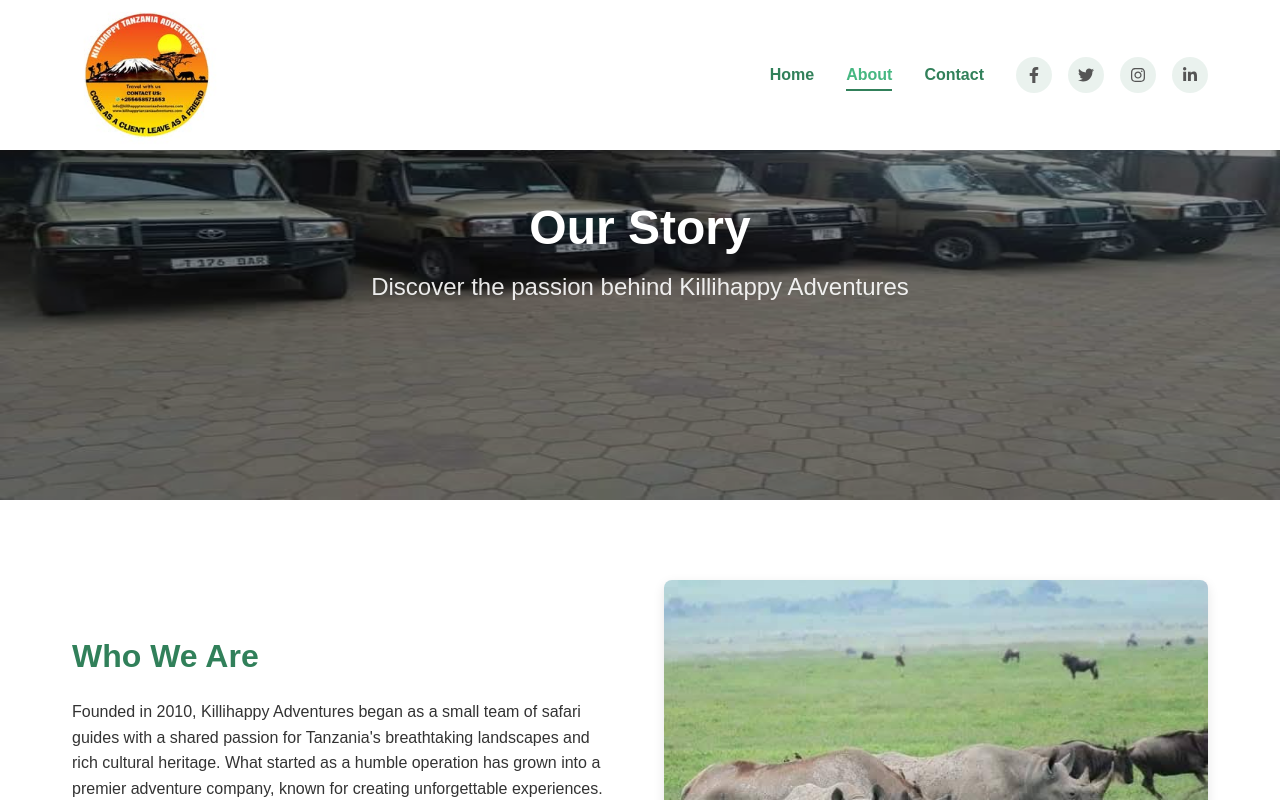
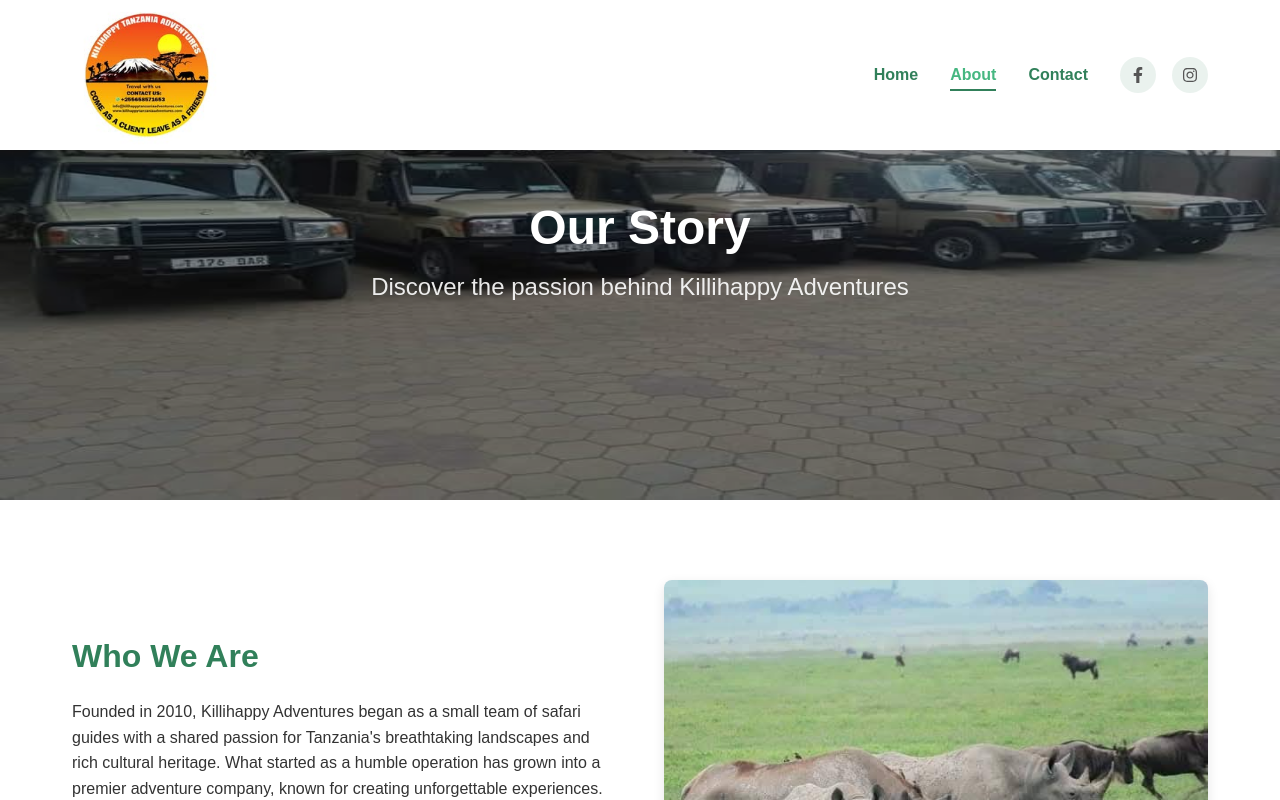
Before and after one commit to IBUNHABIBU/killi, a Next.js app: page /about in a window 1280 px wide. Shown: the top 800 px of the page. Built offline with nearby package versions, Linux system fonts and the light colour scheme.

Commit message:
Add contact form

```diff
--- a/src/app/components/Navigation/Navigation.tsx
+++ b/src/app/components/Navigation/Navigation.tsx
@@ -18,10 +18,10 @@
   ];
 
    const socialMedia = [
-    { icon: <FaFacebookF />, url: "https://facebook.com" },
-    { icon: <FaTwitter />, url: "https://twitter.com" },
-    { icon: <FaInstagram />, url: "https://instagram.com" },
-    { icon: <FaLinkedinIn />, url: "https://linkedin.com" },
+    { id: 1, icon: <FaFacebookF />, url: "https://www.facebook.com/profile.php?id=61554214025733" },
+    // { id: 2, icon: <FaTwitter />, url: "https://twitter.com" },
+    { id: 3, icon: <FaInstagram />, url: "https://www.instagram.com/kilihappy_tanzania_adventures/" },
+    // { id: 4, icon: <FaLinkedinIn />, url: "https://linkedin.com" },
     // Add more as needed
   ];
 
@@ -69,8 +69,8 @@
         <div className={styles.navigation__social}>
           {socialMedia.map((platform) => (
             <a
-              key={platform}
-              href={`https://${platform}.com`}
+              key={platform.id}
+              href={platform.url}
               className={styles.navigation__socialLink}
               target="_blank"
               rel="noopener noreferrer"
```
